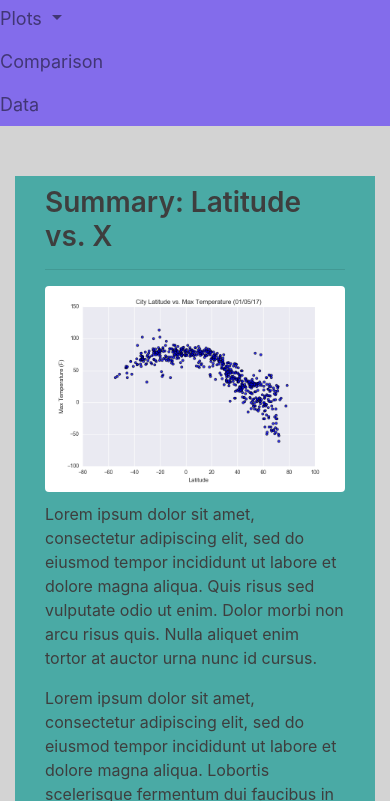
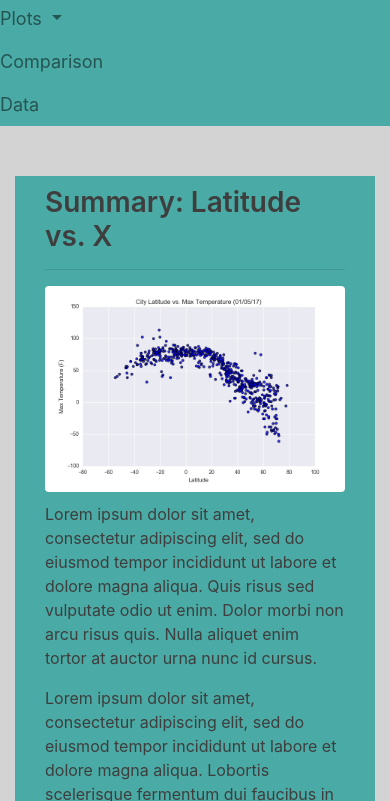
Before and after one commit to Alpagino715/Web-Design-Challenge, a plain HTML site: page index.html in a window 390 px wide. Both pictures are taken after a click on the button "Toggle navigation". Shown: the part 43-844 px from the top of the page. Drawn offline with nearby package versions, Linux system fonts and the light colour scheme.

Commit message:
Update style.css

```diff
--- a/style.css
+++ b/style.css
@@ -83,7 +83,7 @@ img{
     }
     .navbar div {
       margin: inherit;
-      background-color: rgb(131, 108, 235);
+      background-color: rgb(74, 170, 165);
     }
     .navbar-brand {
       padding: 10px;
```
